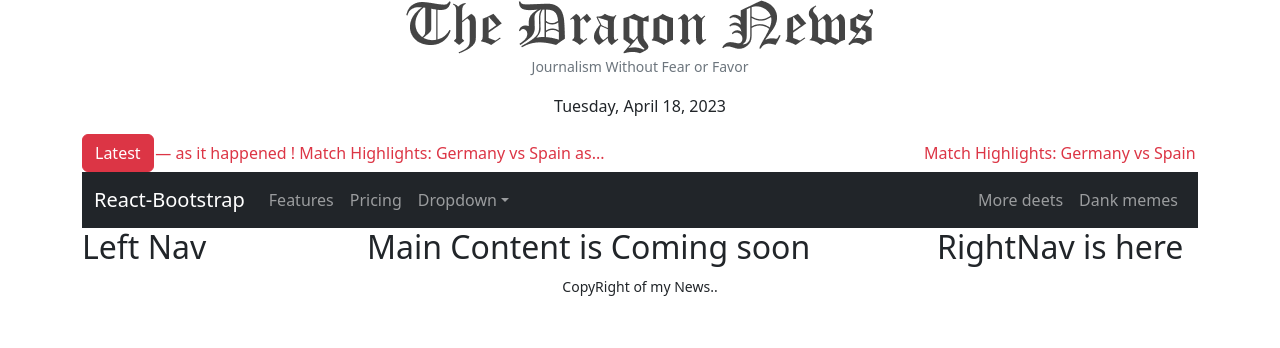
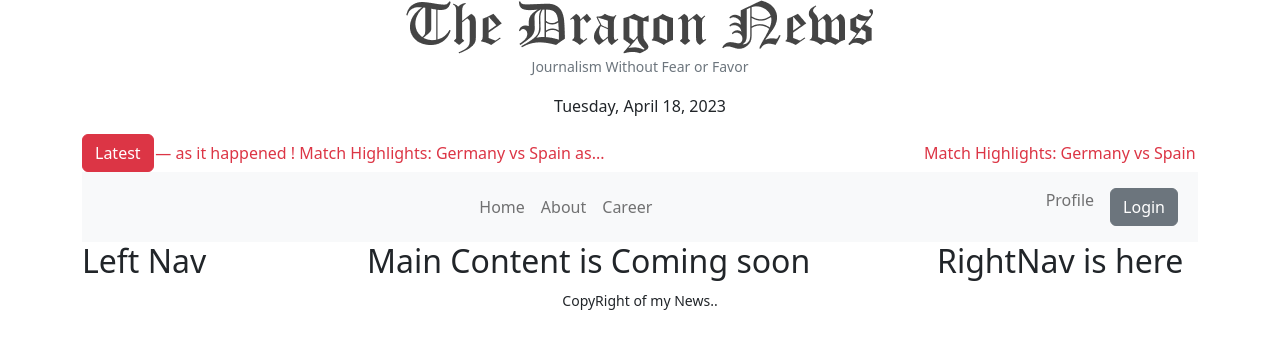
Before and after one commit to sabuj0143/the-news-dragon-project, a React (Vite) app: page / in a window 1280 px wide. Shown: the top 348 px of the page. Built offline with nearby package versions, Linux system fonts and the light colour scheme.

Commit message:
navbar added

```diff
--- a/src/pages/Shared/Header/Header.jsx
+++ b/src/pages/Shared/Header/Header.jsx
@@ -1,7 +1,7 @@
 import React from 'react';
 import logo from '../../../assets/logo.png';
 import moment from 'moment';
-import { Button, Container, Nav, NavDropdown, Navbar } from 'react-bootstrap';
+import { Button, Container, Nav, Navbar } from 'react-bootstrap';
 import Marquee from "react-fast-marquee";
 
 const Header = () => {
@@ -18,30 +18,19 @@
                     Match Highlights: Germany vs Spain — as it happened   !   Match Highlights: Germany vs Spain as...
                 </Marquee>
             </div>
-            <Navbar collapseOnSelect expand="lg" bg="dark" variant="dark">
+            <Navbar collapseOnSelect expand="lg" bg="light" variant="light">
                 <Container>
-                    <Navbar.Brand href="#home">React-Bootstrap</Navbar.Brand>
                     <Navbar.Toggle aria-controls="responsive-navbar-nav" />
                     <Navbar.Collapse id="responsive-navbar-nav">
-                        <Nav className="me-auto">
-                            <Nav.Link href="#features">Features</Nav.Link>
-                            <Nav.Link href="#pricing">Pricing</Nav.Link>
-                            <NavDropdown title="Dropdown" id="collasible-nav-dropdown">
-                                <NavDropdown.Item href="#action/3.1">Action</NavDropdown.Item>
-                                <NavDropdown.Item href="#action/3.2">
-                                    Another action
-                                </NavDropdown.Item>
-                                <NavDropdown.Item href="#action/3.3">Something</NavDropdown.Item>
-                                <NavDropdown.Divider />
-                                <NavDropdown.Item href="#action/3.4">
-                                    Separated link
-                                </NavDropdown.Item>
-                            </NavDropdown>
+                        <Nav className="mx-auto">
+                            <Nav.Link href="#features">Home</Nav.Link>
+                            <Nav.Link href="#pricing">About</Nav.Link>
+                            <Nav.Link href="#pricing">Career</Nav.Link>
                         </Nav>
                         <Nav>
-                            <Nav.Link href="#deets">More deets</Nav.Link>
+                            <Nav.Link href="#deets">Profile</Nav.Link>
                             <Nav.Link eventKey={2} href="#memes">
-                                Dank memes
+                                <Button variant="secondary">Login</Button>
                             </Nav.Link>
                         </Nav>
                     </Navbar.Collapse>
```
